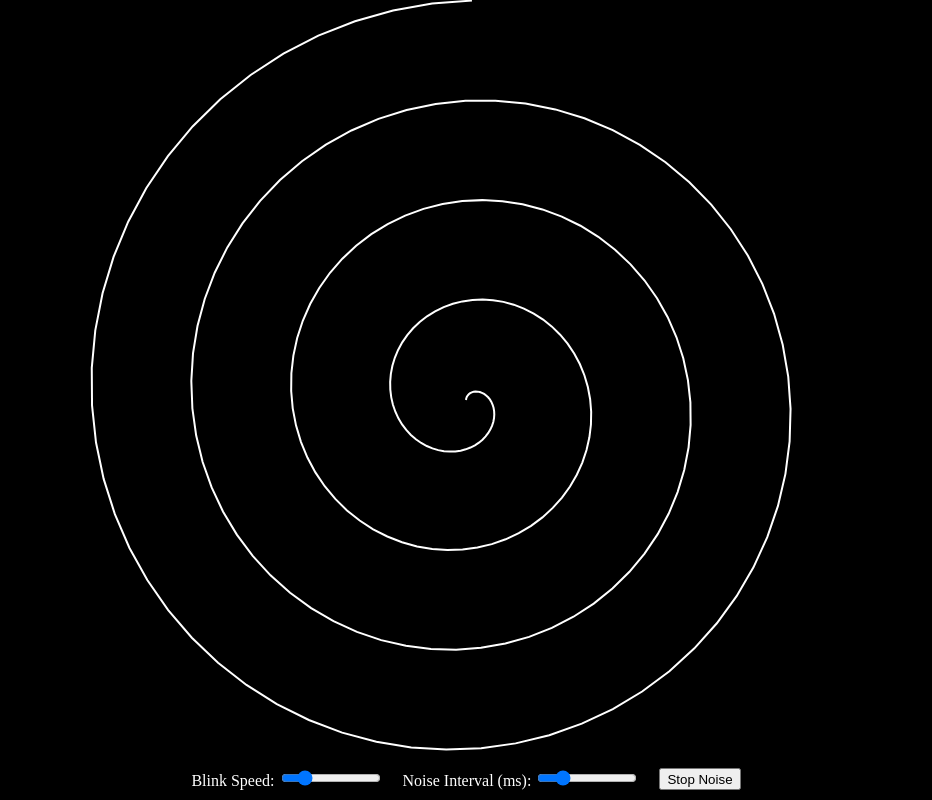
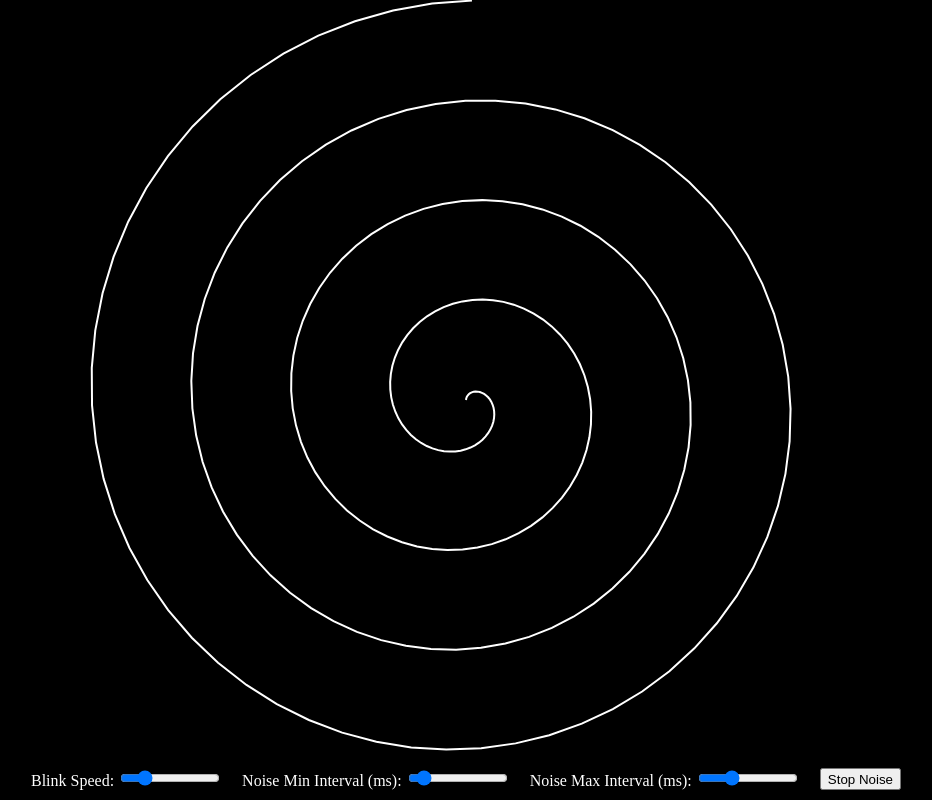
Before and after one commit to resotas/hypnosis, a plain HTML site: page index.html in a window 1280 px wide. Both pictures are taken after a click on the button "Start Noise". Shown: the whole page, without its empty margins (174-1106 px from the left). Drawn offline with Linux system fonts and the light colour scheme.

Commit message:
ノイズ音をランダムに

```diff
--- a/index.html
+++ b/index.html
@@ -39,8 +39,12 @@
 			<input type="range" id="blinkSpeed" min="5" max="30" step="1" value="10">
 		</label>
 		<label>
-			Noise Interval (ms):
-			<input type="range" id="noiseInterval" min="100" max="2000" step="100" value="500">
+			Noise Min Interval (ms):
+			<input type="range" id="noiseMinInterval" min="100" max="2000" step="100" value="300">
+		</label>
+		<label>
+			Noise Max Interval (ms):
+			<input type="range" id="noiseMaxInterval" min="100" max="3000" step="100" value="1000">
 		</label>
 		<button id="toggleNoise">Start Noise</button>
 	</div>
@@ -53,6 +57,7 @@
 		let angle = 0; // For rotation
 		let blinkTimer;
 		let noiseTimer;
+		let noisePlaying = false;
 
 		function drawSpiral() {
 			ctx.clearRect(0, 0, canvas.width, canvas.height);
@@ -86,10 +91,10 @@
 			}, speed);
 		}
 
-		// White Noise Sound
+		// Randomized White Noise Sound
 		function playNoise() {
 			const audioCtx = new (window.AudioContext || window.webkitAudioContext)();
-			const bufferSize = audioCtx.sampleRate * 0.1; // 0.1 second buffer
+			const bufferSize = audioCtx.sampleRate * (Math.random() * 0.5 + 0.1); // Random duration between 0.1 to 0.6 seconds
 			const noiseBuffer = audioCtx.createBuffer(1, bufferSize, audioCtx.sampleRate);
 			const output = noiseBuffer.getChannelData(0);
 
@@ -105,12 +110,23 @@
 
 		function startNoise() {
 			const button = document.getElementById('toggleNoise');
-			if (button.textContent === "Start Noise") {
+			const minInterval = parseInt(document.getElementById('noiseMinInterval').value, 10);
+			const maxInterval = parseInt(document.getElementById('noiseMaxInterval').value, 10);
+
+			function scheduleNoise() {
+				playNoise();
+				const nextInterval = Math.random() * (maxInterval - minInterval) + minInterval;
+				noiseTimer = setTimeout(scheduleNoise, nextInterval);
+			}
+
+			if (!noisePlaying) {
 				button.textContent = "Stop Noise";
-				noiseTimer = setInterval(playNoise, document.getElementById('noiseInterval').value);
+				noisePlaying = true;
+				scheduleNoise();
 			} else {
 				button.textContent = "Start Noise";
-				clearInterval(noiseTimer);
+				noisePlaying = false;
+				clearTimeout(noiseTimer);
 			}
 		}
 
```
